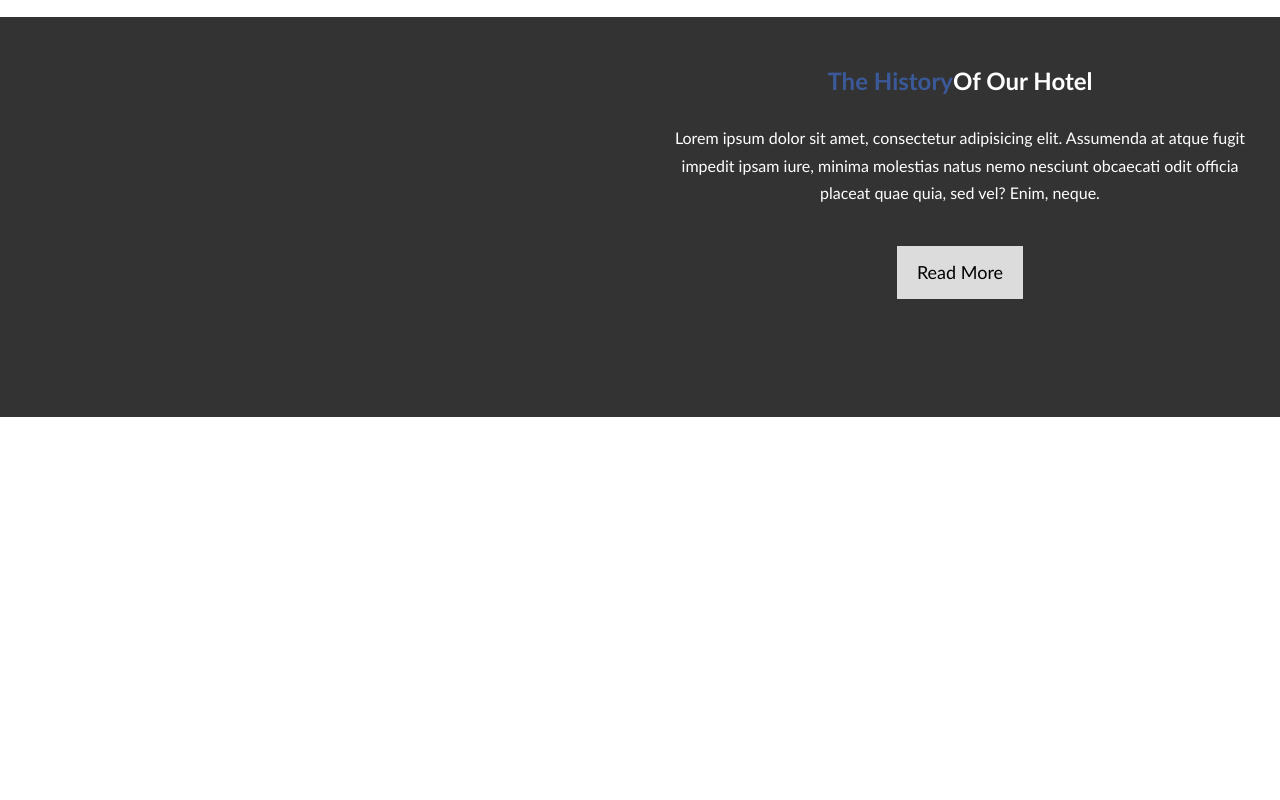
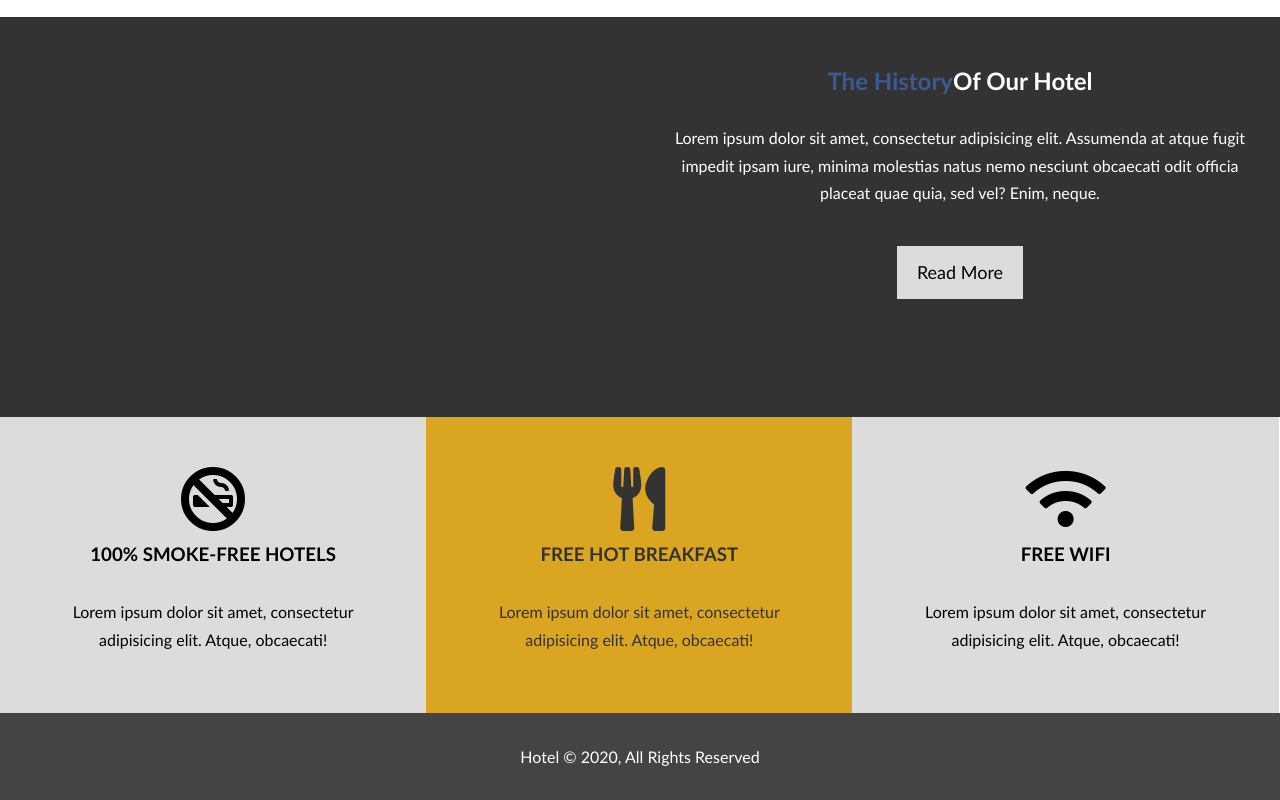
Before and after one commit to alexK150/hotel-project-html-css, a plain HTML site: page index.html in a window 1280 px wide. Shown: the part 650-1450 px from the top of the page. Before the commit the page ends 1067 px from the top, so only its background shows below. Drawn offline with Linux system fonts and the light colour scheme.

Commit message:
commit 3 app updated with features-section and footer. Fontawesome icons were added.

```diff
--- a/css/style.css
+++ b/css/style.css
@@ -71,8 +71,12 @@ p {
 }
 
 .bg-primary {
-    background: #333;
-    color: goldenrod;
+    background: goldenrod;
+    color: #333;
+}
+
+.clr {
+    clear: both;
 }
 
 /*Navbar*/
@@ -158,3 +162,23 @@ p {
 #home-info .info-content p {
     padding-bottom: 30px;
 }
+
+/*Features*/
+.box {
+    float: left;
+    width: 33.3%;
+    padding: 50px;
+    text-align: center;
+}
+
+.box i {
+    margin-bottom: 10px;
+}
+
+/*Footer*/
+#main-footer {
+    text-align: center;
+    background: #444;
+    color: white;
+    padding: 20px;
+}
--- a/index.html
+++ b/index.html
@@ -4,6 +4,8 @@
     <meta charset="UTF-8">
     <meta name="description" content="Welcome to the best hotel in the world">
     <meta name="keywords" content="hotel, resort">
+    <link rel="stylesheet" href="https://use.fontawesome.com/releases/v5.6.1/css/all.css"
+          integrity="sha384-gfdkjb5BdAXd+lj+gudLWI+BXq4IuLW5IT+brZEZsLFm++aCMlF1V92rMkPaX4PP" crossorigin="anonymous">
     <link rel="stylesheet" href="./css/style.css">
     <title>Hotel Web Site</title>
 </head>
@@ -42,5 +44,28 @@
     </div>
 </section>
 
+<section id="features">
+    <div class="box bg-light">
+        <i class="fas fa-smoking-ban fa-4x"></i>
+        <h3>100% SMOKE-FREE HOTELS</h3>
+        <p>Lorem ipsum dolor sit amet, consectetur adipisicing elit. Atque, obcaecati!</p>
+    </div>
+    <div class="box bg-primary">
+        <i class="fas fa-utensils fa-4x"></i>
+        <h3>FREE HOT BREAKFAST</h3>
+        <p>Lorem ipsum dolor sit amet, consectetur adipisicing elit. Atque, obcaecati!</p>
+    </div>
+    <div class="box bg-light">
+        <i class="fas fa-wifi fa-4x"></i>
+        <h3>FREE WIFI</h3>
+        <p>Lorem ipsum dolor sit amet, consectetur adipisicing elit. Atque, obcaecati!</p>
+    </div>
+</section>
+
+<div class="clr"></div>
+
+<footer id="main-footer">
+   <p>Hotel &copy; 2020, All Rights Reserved</p>
+</footer>
 </body>
 </html>
```
